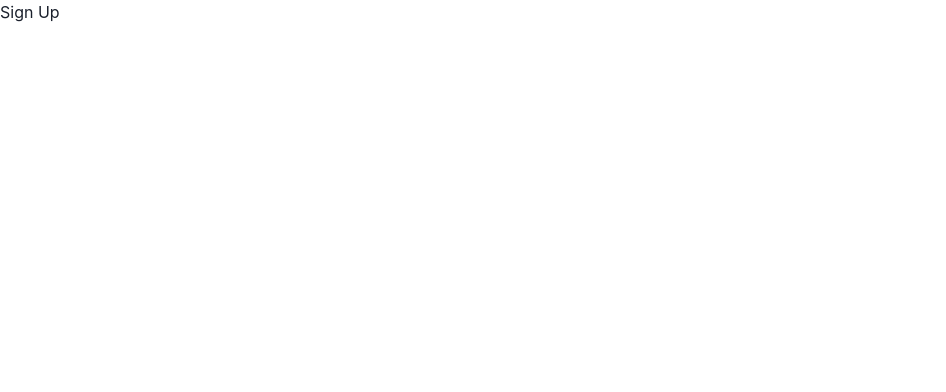
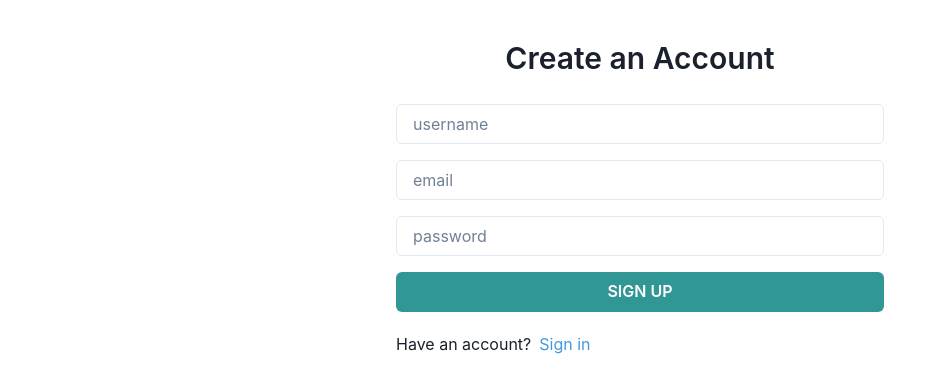
Before and after one commit to marcelhess/taskly, a React (Vite) app in the folder client/: page /signup in a window 1280 px wide. Shown: the top 392 px of the page, without its empty margins (0-946 px from the left). Built offline with nearby package versions, Linux system fonts and the light colour scheme.

Commit message:
Added React Hook Form. Created Sign Up Form.

```diff
--- a/client/package.json
+++ b/client/package.json
@@ -16,6 +16,7 @@
       "framer-motion": "^11.2.0",
       "react": "^18.2.0",
       "react-dom": "^18.2.0",
+      "react-hook-form": "^7.57.0",
       "react-router-dom": "^7.6.2"
    },
    "devDependencies": {
--- a/client/src/pages/Home.jsx
+++ b/client/src/pages/Home.jsx
@@ -2,9 +2,9 @@ import { Box, Heading, Button } from "@chakra-ui/react";
 
 export default function Home() {
    return (
-      <Box>
+      <Box p="4">
          <Heading>Home</Heading>
-         <Button>Click me</Button>
+         <Button colorScheme="teal">Click me</Button>
       </Box>
    );
 }
--- a/client/src/pages/SignUp.jsx
+++ b/client/src/pages/SignUp.jsx
@@ -1,3 +1,67 @@
+import { useForm } from "react-hook-form";
+import { Link } from "react-router-dom";
+import { FormControl, Input, Button, Text, Box, Flex, Heading, Stack, FormErrorMessage } from "@chakra-ui/react";
+
 export default function SignUp() {
-   return <h1>Sign Up</h1>;
+   const {
+      handleSubmit,
+      register,
+      formState: { errors, isSubmitting },
+   } = useForm();
+   const doSubmit = async (values) => {
+      alert("Sign Up Successful! You are now logged in.");
+   };
+   return (
+      <Box p="3" maxW="lg" mx="auto">
+         <Heading as="h1" textAlign="center" fontSize="3xl" fontWeight="semibold" my="7">
+            Create an Account
+         </Heading>
+         <form onSubmit={handleSubmit(doSubmit)}>
+            {
+               <Stack gap="4">
+                  <FormControl isInvalid={errors.username}>
+                     <Input
+                        id="username"
+                        type="text"
+                        placeholder="username"
+                        {...register("username", { required: "Username is required" })}
+                     />
+                     <FormErrorMessage>{errors.username && errors.username.message}</FormErrorMessage>
+                  </FormControl>
+
+                  <FormControl isInvalid={errors.email}>
+                     <Input
+                        id="email"
+                        type="email"
+                        placeholder="email"
+                        {...register("email", { required: "E-Mail is required" })}
+                     />
+                     <FormErrorMessage>{errors.email && errors.email.message}</FormErrorMessage>
+                  </FormControl>
+
+                  <FormControl isInvalid={errors.password}>
+                     <Input
+                        id="password"
+                        type="password"
+                        placeholder="password"
+                        {...register("password", { required: "Password is required" })}
+                     />
+                     <FormErrorMessage>{errors.password && errors.password.message}</FormErrorMessage>
+                  </FormControl>
+                  <Button type="submit" isLoading={isSubmitting} colorScheme="teal" textTransform="uppercase">
+                     Sign Up
+                  </Button>
+               </Stack>
+            }
+         </form>
+         <Flex gap="2" mt="5">
+            <Text>Have an account?</Text>
+            <Link to={"/signin"}>
+               <Text as="span" color="blue.400">
+                  Sign in
+               </Text>
+            </Link>
+         </Flex>
+      </Box>
+   );
 }
```
Also changed, not shown: client/src/main.jsx (+8 -8 lines), 1 other file (tests, documents, lock files or other folders).
